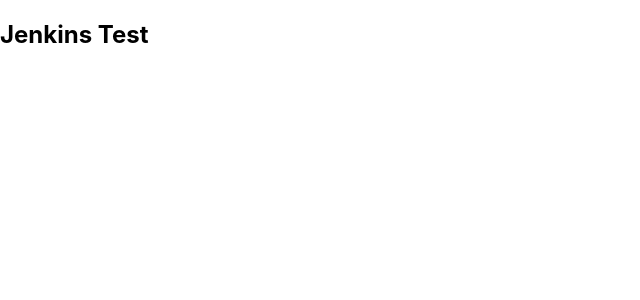
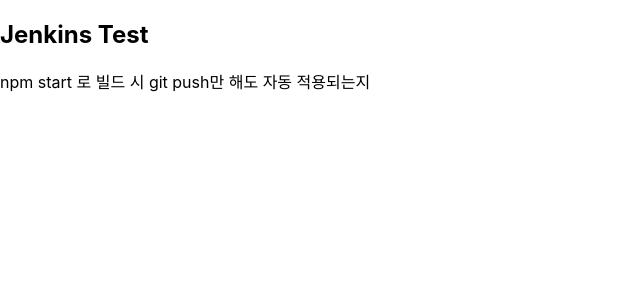
Before and after one commit to fadu-liz/cra-jenkins-test, a React (Create React App) app: page / in a window 1280 px wide. Shown: the top 300 px of the page, without its empty margins (0-640 px from the left). Built offline with nearby package versions, Linux system fonts and the light colour scheme.

Commit message:
젠킨스에서 npm start 로 빌드 시 git push만 해도 자동 적용되는지 테스트

```diff
--- a/src/App.tsx
+++ b/src/App.tsx
@@ -4,6 +4,7 @@
   return (
     <div className="App">
       <h2>Jenkins Test</h2>
+      <p>npm start 로 빌드 시 git push만 해도 자동 적용되는지</p>
     </div>
   );
 }
```
